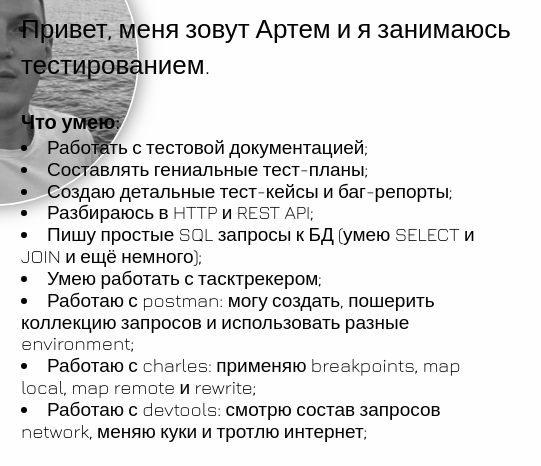
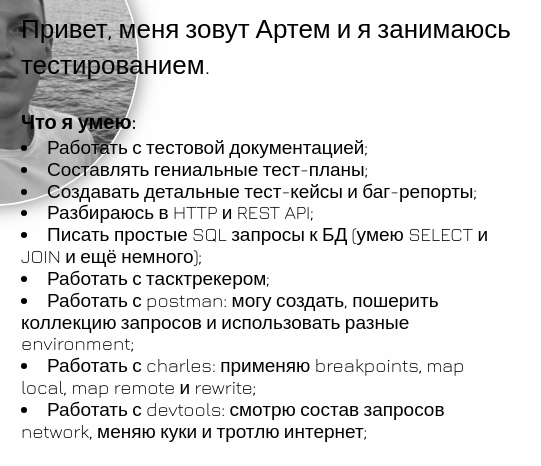
Before and after one commit to ArtemShkuratov-qa/CV, a plain HTML site: page index.html in a window 1280 px wide. Shown: the part 177-643 px from the top of the page, 504-1045 px from the left. Drawn offline with nearby package versions, Linux system fonts and the light colour scheme.

Commit message:
Add files via upload

```diff
--- a/index.html
+++ b/index.html
@@ -29,17 +29,17 @@
           <p class="description">
             Привет, меня зовут Артем и я занимаюсь тестированием.
           </p>
-          <h3 class="skills">Что умею:</h3>
+          <h3 class="skills">Что я умею:</h3>
               <li>Работать с тестовой документацией;</li>
               <li>Составлять гениальные тест-планы;</li>
-              <li>Создаю детальные тест-кейсы и баг-репорты;</li>
+              <li>Создавать детальные тест-кейсы и баг-репорты;</li>
               <li>Разбираюсь в HTTP и REST API;</li>
-              <li>Пишу простые SQL запросы к БД (умею SELECT и JOIN и ещё немного);</li>
-              <li>Умею работать с тасктрекером;</li>
-              <li>Работаю с postman: могу создать, пошерить коллекцию запросов и использовать разные
+              <li>Писать простые SQL запросы к БД (умею SELECT и JOIN и ещё немного);</li>
+              <li>Работать с тасктрекером;</li>
+              <li>Работать с postman: могу создать, пошерить коллекцию запросов и использовать разные
                 environment;</li>
-              <li>Работаю с charles: применяю breakpoints, map local, map remote и rewrite;</li>
-              <li>Работаю с devtools: смотрю состав запросов network, меняю куки и тротлю интернет;</li>
+              <li>Работать с charles: применяю breakpoints, map local, map remote и rewrite;</li>
+              <li>Работать с devtools: смотрю состав запросов network, меняю куки и тротлю интернет;</li>
           </p>
         </body>
     <main>
```
